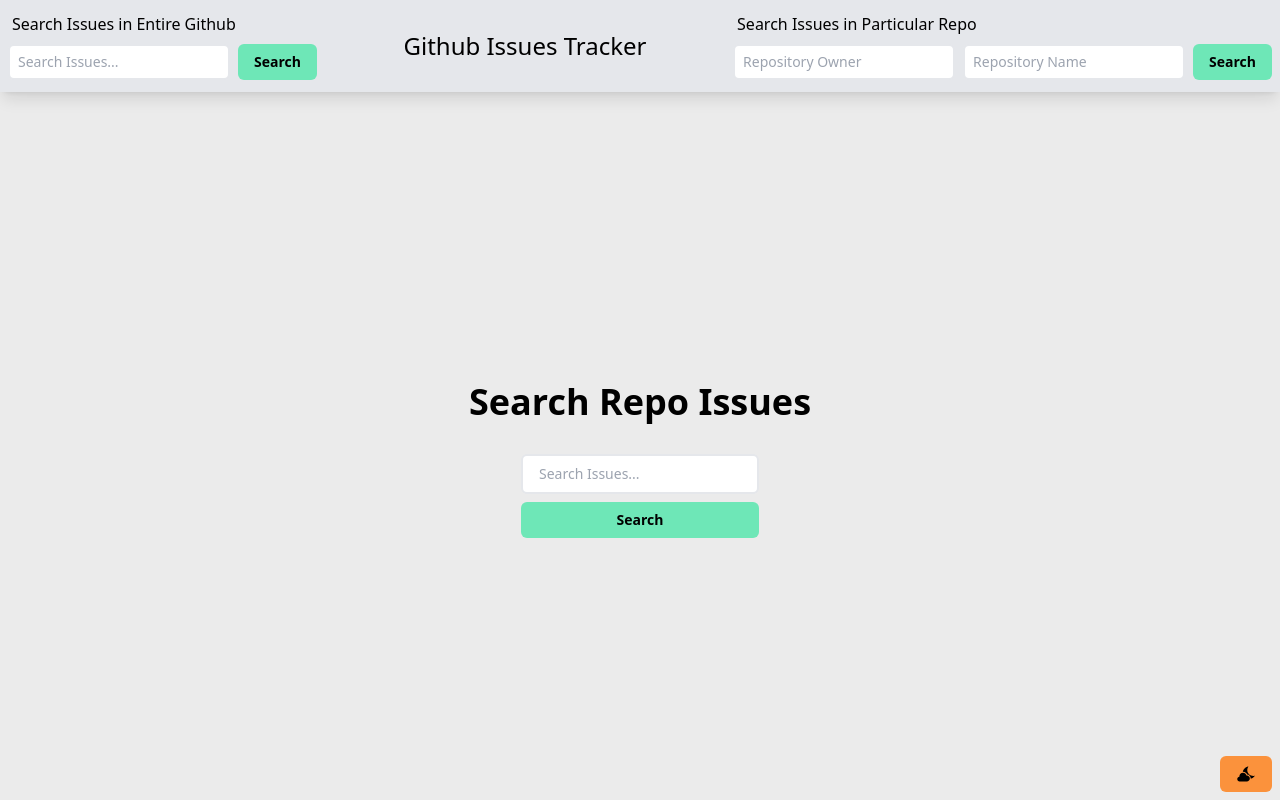
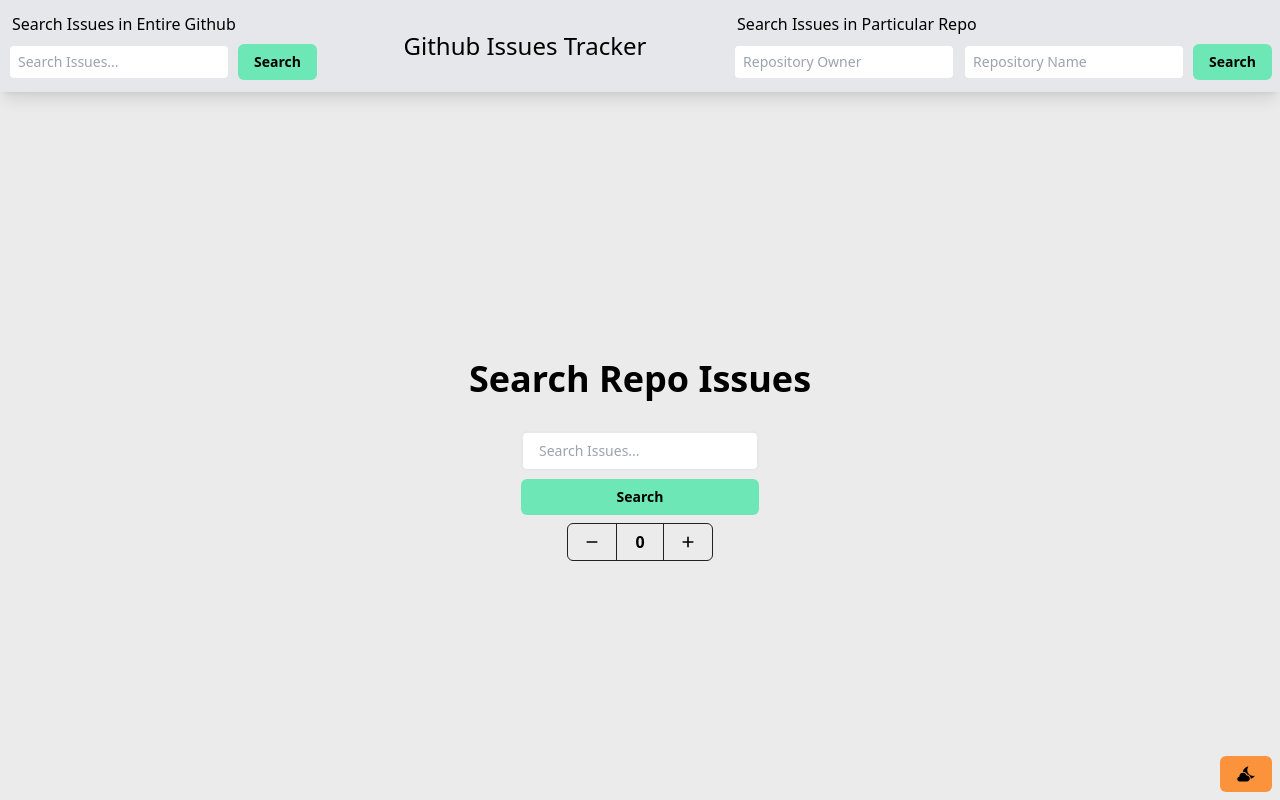
Before and after one commit to mza-codes/github-issues-next, a Next.js app: page / in a window 1280 px wide. Built offline with nearby package versions, Linux system fonts and the light colour scheme.

Commit message:
Added Counter component

```diff
--- a/src/app/page.tsx
+++ b/src/app/page.tsx
@@ -1,14 +1,24 @@
+import Counter from "../components/Counter";
 import Search from "../components/Search";
 
 export const metadata = {
     title: "Home",
 };
 
+const isDev = process.env.NODE_ENV === "development";
+
 export default async () => {
     return (
         <section className="col center gap-2 bg-color">
             <h2 className="h4 my-6">Search Repo Issues</h2>
             <Search repo={true} />
+            {isDev && (
+                <div className="row center gap-3">
+                    {[...Array(1)].map((v, i) => (
+                        <Counter key={i} />
+                    ))}
+                </div>
+            )}
         </section>
     );
 };
--- /dev/null
+++ b/src/components/Counter.tsx
@@ -0,0 +1,25 @@
+"use client";
+
+import { MouseEvent, useState } from "react";
+import { HiPlus, HiMinus } from "react-icons/hi";
+
+export default function Counter() {
+    const [count, setCount] = useState(0);
+
+    const handleCount = (e: MouseEvent<HTMLButtonElement>) => {
+        if (e.currentTarget.id === "plus") setCount((c) => c + 1);
+        else setCount((c) => c - 1);
+    };
+
+    return (
+        <div className="counter">
+            <button id="minus" onClick={handleCount}>
+                <HiMinus />
+            </button>
+            <span className="px-2 font-black">{count}</span>
+            <button id="plus" onClick={handleCount}>
+                <HiPlus />
+            </button>
+        </div>
+    );
+}
--- a/src/styles/globals.css
+++ b/src/styles/globals.css
@@ -15,6 +15,7 @@
     --text-sec: #fff;
     --bg-header: rgb(229, 231, 235);
     --issue-card: #ccc;
+    --border-counter: #222;
 }
 
 .dark {
@@ -23,6 +24,7 @@
     --text-sec: #111;
     --bg-header: #222;
     --issue-card: #222;
+    --border-counter: #fff;
 }
 
 .markdown-text {
@@ -137,6 +139,28 @@
     @apply text-2xl font-medium;
 }
 
+.counter {
+    border: 1px solid var(--border-counter);
+    border-radius: 6px;
+    display: flex;
+    flex-direction: row;
+    gap: 10px;
+    align-items: center;
+}
+
+.counter button {
+    padding: 0.6rem 1rem;
+    font-weight: 900;
+}
+
+.counter button:first-child {
+    border-right: 1px solid var(--border-counter);
+}
+
+.counter button:last-child {
+    border-left: 1px solid var(--border-counter);
+}
+
 .fade_bottom {
     position: absolute;
     z-index: 3;
```
